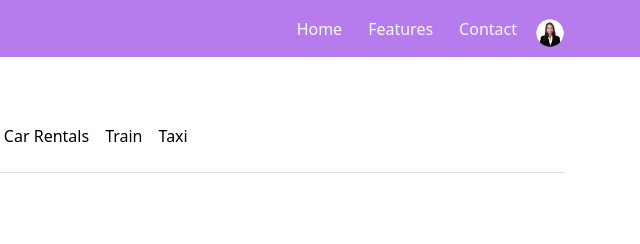
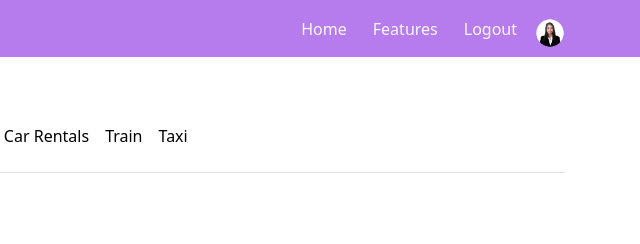
Before and after one commit to psuuc-grnino/reservibe-stay-boracay, a plain HTML site: page index.html in a window 1280 px wide. Shown: the top 244 px of the page, 633-1273 px from the left. Drawn offline with nearby package versions, Linux system fonts and the light colour scheme.

Commit message:
Update index.html

```diff
--- a/index.html
+++ b/index.html
@@ -31,8 +31,8 @@
                 <a class="nav-link text-light" style="margin-right: 10px;" href="https://psuuc-grnino.github.io/reservibe-dashboard/#feature">Features</a>
               </li>
 
-              <li class="nav-item">
-                <a class="nav-link text-light" style="margin-right: 10px;" href="#contact">Contact</a>
+               <li class="nav-item">
+                <a class="nav-link text-light" style="margin-right: 10px;" href="https://psuuc-grnino.github.io/reservibe-landing-page/">Logout</a>
               </li>
 
 
```
